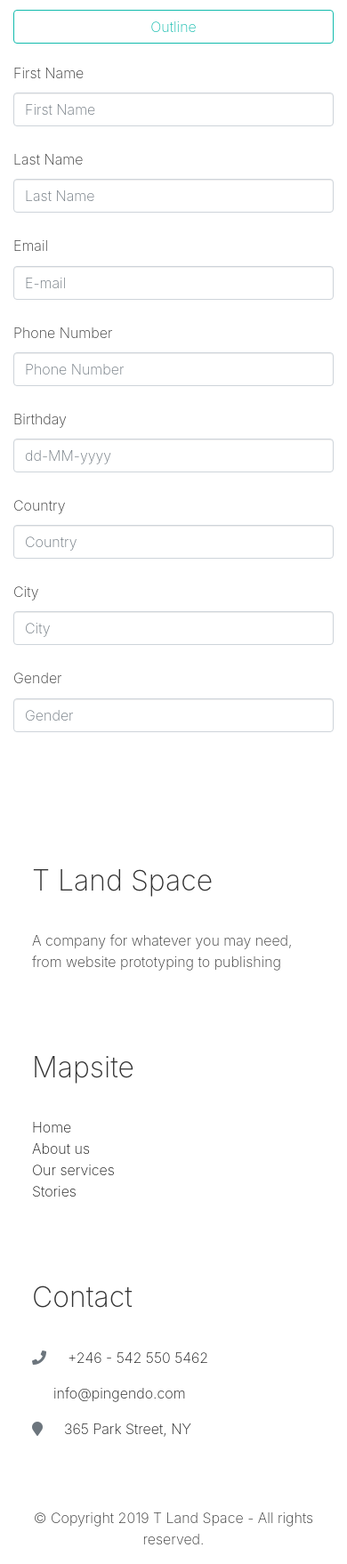
After one commit to yousseffatihi/T-land-space, a PHP site: page /Profile.php in a window 390 px wide. The commit adds this page. Shown: the part 614-2372 px from the top of the page at 89% size. Run offline with PHP 8.4, Linux system fonts and the light colour scheme.

Commit message:
Add Profile.php

```diff
--- /dev/null
+++ b/WorkSpace-Web/views/Profile.php
@@ -0,0 +1,213 @@
+<!DOCTYPE html>
+<html>
+<head>
+  <meta charset="utf-8">
+  <meta name="viewport" content="width=device-width, initial-scale=1">
+  <link rel="stylesheet" href="../libs/css/all.css" type="text/css">
+  <link rel="stylesheet" href="../libs/css/theme.css" type="text/css">
+  <link rel="stylesheet" href="../libs/css/custom.css" type="text/css">
+  <link href="../libs/css/datepicker.min.css" rel="stylesheet" type="text/css">
+  <style media="screen">
+  .recentPost{
+    white-space: normal;
+    height: 70px;
+    overflow: hidden;
+    text-overflow: ellipsis;
+  }
+
+  .datePost{
+    align-items: baseline;
+  }
+
+  .postTitle{
+    white-space: nowrap;
+    width: 100%;
+    overflow: hidden;
+    text-overflow: ellipsis;
+  }
+
+  .postContent{
+
+  }
+
+  .imgComment{
+    max-width: 96px;
+  }
+
+  .txtComment{
+    width: 100% !important;
+  }
+
+  .btnComment{
+        margin-left: auto;
+  }
+
+  .list-group-item{
+    border: none;
+  }
+
+  hr{
+        border-top: 1px dashed rgba(0, 0, 0, 0.1);
+  }
+
+  a{
+    text-decoration: none !important;
+  }
+  </style>
+</head>
+
+<body>
+  <!-- NavBar -->
+  <nav class="navbar navbar-expand-md navbar-light">
+    <div class="container"> <a class="navbar-brand text-primary" href="#">
+        <i class="fa d-inline fa-lg fa-stop-circle"></i>
+        <b> BRAND</b>
+      </a> <button class="navbar-toggler navbar-toggler-right border-0" type="button" data-toggle="collapse" data-target="#navbar4">
+        <span class="navbar-toggler-icon"></span>
+      </button>
+      <div class="collapse navbar-collapse" id="navbar4">
+        <ul class="navbar-nav ml-auto">
+          <li class="nav-item"> <a class="nav-link" href="#">Home</a> </li>
+          <li class="nav-item"> <a class="nav-link" href="#">My Reservation</a> </li>
+          <li class="nav-item"> <a class="nav-link" href="#">Events</a> </li>
+          <li class="nav-item"> <a class="nav-link" href="#">Profile</a> </li>
+        </ul>
+      </div>
+    </div>
+  </nav>
+  <!-- End Navbar -->
+  <div class="py-5">
+      <div class="container">
+        <div class="row">
+          <div class="col-md-3">
+            <ul class="list-group">
+              <li class=" border-0 list-group-item d-flex justify-content-between align-items-center">
+                <a href="#"><i class="fas fa-user-circle fa-lg"></i> <span class="ml-2">Profile</span> </a>
+              </li>
+              <li class=" border-0 list-group-item d-flex justify-content-between align-items-center">
+                <a href="#"><i class="fas fa-lock fa-lg"></i> <span class="ml-2">Password</span> </a>
+              </li>
+              <li class=" border-0 list-group-item d-flex justify-content-between align-items-center">
+                <a href="#"><i class="fas fa-handshake fa-lg"></i> <span class="ml-2">Events</span> </a>
+              </li>
+              <li class=" border-0 list-group-item d-flex justify-content-between align-items-center">
+                <a href="#"><i class="fas fa-calendar fa-lg"></i> <span class="ml-2">My Reservations</span> </a>
+              </li>
+            </ul>
+          </div>
+          <div class="col-md-9">
+            <div class="row">
+              <div class="col-md-3" style="">
+                <img class="img-fluid d-block rounded-circle mx-auto p-4" src="https://static.pingendo.com/img-placeholder-3.svg">
+                <a class="btn btn-outline-primary btn-block my-2" href="#">Outline</a>
+              </div>
+              <div class="col-md-9" style="">
+                <div class="row">
+                  <div class="col-md-6 mt-2">
+                    <h6>First Name</h6>
+                    <div class="form-group">
+                      <input type="text" class="form-control" id="firstName" name="firstName" placeholder="First Name">
+                    </div>
+                  </div>
+                  <div class="col-md-6 mt-2">
+                    <h6>Last Name</h6>
+                    <div class="form-group">
+                      <input type="text" class="form-control" id="lastName" name="lastName" placeholder="Last Name">
+                    </div>
+                  </div>
+                  <div class="col-md-6 mt-2">
+                    <h6>Email</h6>
+                    <div class="form-group">
+                      <input type="email" class="form-control" id="txtEmail" name="Email" placeholder="E-mail">
+                    </div>
+                  </div>
+                  <div class="col-md-6 mt-2">
+                    <h6>Phone Number</h6>
+                    <div class="form-group">
+                      <input type="text" class="form-control" id="phoneNumber" name="phoneNumber" placeholder="Phone Number">
+                     </div>
+                  </div>
+                </div>
+                <div class="row">
+                  <div class="col-md-6 mt-2">
+                    <h6>Birthday</h6>
+                    <div class="form-group">
+                      <input type="text" class="form-control" id="birthday" name="birthday" placeholder="dd-MM-yyyy"> </div>
+                  </div>
+                  <div class="col-md-6 mt-2">
+                    <h6>Country</h6>
+                    <div class="form-group">
+                      <input type="text" class="form-control" id="country" name="country" placeholder="Country"> </div>
+                  </div>
+                  <div class="col-md-6 mt-2">
+                    <h6>City</h6>
+                    <div class="form-group">
+                      <input type="text" class="form-control" id="city" name="city" placeholder="City"> </div>
+                  </div>
+                  <div class="col-md-6 mt-2">
+                    <h6>Gender</h6>
+                    <div class="form-group">
+                      <input type="text" class="form-control" id="gender" name="gender" placeholder="Gender"> </div>
+                  </div>
+                </div>
+                <div class="row">
+                  <div class="col-md-6 mt-2">
+
+                  </div>
+                  <div class="col-md-6 mt-2">
+
+                  </div>
+                </div>
+              </div>
+            </div>
+          </div>
+        </div>
+      </div>
+    </div>
+  <!-- footer -->
+  <div class="">
+    <div class="container">
+      <div class="row">
+        <div class="p-4 col-md-4">
+          <h2 class="mb-4">T Land Space</h2>
+          <p>A company for whatever you may need, from website prototyping to publishing</p>
+        </div>
+        <div class="p-4 col-md-4">
+          <h2 class="mb-4">Mapsite</h2>
+          <ul class="list-unstyled">
+            <a href="#" class="text-dark">Home</a>
+            <br>
+            <a href="#" class="text-dark">About us</a>
+            <br>
+            <a href="#" class="text-dark">Our services</a>
+             <br>
+             <a href="#" class="text-dark">Stories</a>
+           </ul>
+        </div>
+        <div class="p-4 col-md-4">
+          <h2 class="mb-4">Contact</h2>
+          <p> <a href="#" class="text-dark">
+              <i class="fa d-inline mr-3 text-muted fa-phone"></i>+246 - 542 550 5462</a> </p>
+          <p> <a href="#" class="text-dark">
+              <i class="fa d-inline mr-3 text-muted fa-envelope-o"></i>info@pingendo.com</a> </p>
+          <p> <a href="#" class="text-dark">
+              <i class="fa d-inline mr-3 fa-map-marker text-muted"></i>365 Park Street, NY</a> </p>
+        </div>
+      </div>
+      <div class="row">
+        <div class="col-md-12 mt-3">
+          <p class="text-center">© Copyright 2019 T Land Space - All rights reserved. </p>
+        </div>
+      </div>
+    </div>
+  </div>
+  <!-- End footer -->
+  <script src="../libs/js/jquery.min.js"></script>
+  <script src="../libs/js/popper.min.js"></script>
+  <script src="../libs/js/bootstrap.min.js"></script>
+  <link href="../libs/css/datepicker.min.css" rel="stylesheet" type="text/css">
+  <script src="../libs/js/datepicker.min.js"></script>
+  <script src="../libs/js/i18n/datepicker.en.js"></script>
+</body>
+
+</html>
```
Also changed, not shown: WorkSpace-Web/views/Post.php (+2 -1 lines).
